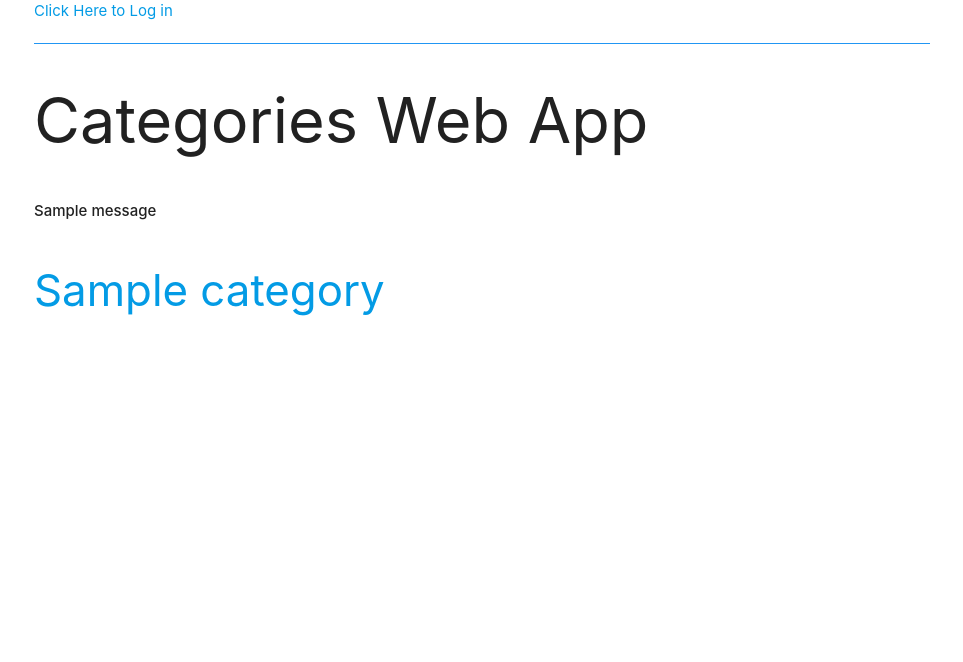
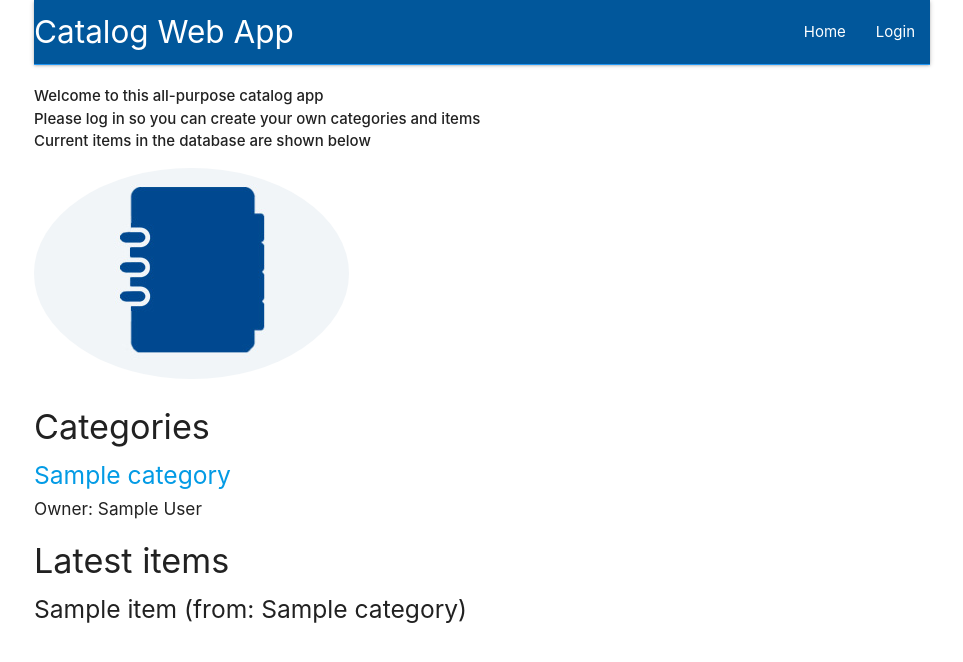
Before and after one commit to gladiusaxelay/UDFSND-Item-Catalog, a Flask app: page / in a window 1280 px wide. Shown: the top 662 px of the page, without its empty margins (158-1121 px from the left). Run offline with Flask 2, Linux system fonts and the light colour scheme; tables that the repository leaves empty hold one stand-in row (values such as "Sample post"); one stand-in notice (Sample message) is shown; parts of the project's set-up code (start-up, migrations or seed data) failed here and were passed over.

Commit message:
handled exceptions and improved graphical interface

```diff
--- a/app.py
+++ b/app.py
@@ -62,7 +62,10 @@ def showCategories():
     items = session.query(
         CategoryItem).order_by(CategoryItem.id.desc())
     if 'username' not in login_session:
-        return render_template('public_catalog.html', categories=categories)
+        flash('Welcome to this all-purpose catalog app')
+        flash('Please log in so you can create your own categories and items')
+        flash('Current items in the database are shown below')
+        return render_template('public_catalog.html', categories=categories, items=items)
     else:
         return render_template('catalog.html', categories=categories, items=items)
 
@@ -70,14 +73,20 @@ def showCategories():
 @app.route('/category/new/', methods=['GET', 'POST'])
 def newCategory():
     if 'username' not in login_session:
-        return redirect('/login')
-    if request.method == 'POST':
+        flash('Please log in to create a new category')
+        return redirect(url_for('showCategories'))
+
+    if request.method == 'POST' and request.form['name']!='':
         newCategory = Category(
             name = request.form['name'],
             user_id = login_session['user_id'])
         session.add(newCategory)
-        flash('New Category %s Successfully Created' % newCategory.name)
+        flash('New category %s successfully created!' % (newCategory.name))
         session.commit()
+        return redirect(url_for('showCategories'))
+
+    elif request.method == 'POST':
+        flash('Nothing created, operation cancelled or no name given')
         return redirect(url_for('showCategories'))
     else:
         return render_template('new_category.html')
@@ -85,17 +94,38 @@ def newCategory():
 # Edit a category
 @app.route('/categories/<int:category_id>/edit/', methods=['GET', 'POST'])
 def editCategory(category_id):
-    if 'username' not in login_session:
-        return redirect('/login')
     editedCategory = session.query(
         Category).filter_by(id=category_id).one()
-    if request.method == 'POST':
+    if login_session['user_id'] != editedCategory.user_id:
+        flash('Cannot edit this category as you are not its owener')
+        return redirect(url_for('showCategories'))
+    if request.method == 'POST' and request.form['name'] != editedCategory.name:
         if request.form['name']:
             editedCategory.name = request.form['name']
-            flash('Category Successfully Edited %s' % editedCategory.name)
+            flash('Category successfully edited to %s' % editedCategory.name)
             return redirect(url_for('showCategories'))
+    elif request.method == 'POST':
+        flash('Nothing changed, operation cancelled or inputs where NULL')
+        return redirect(url_for('showCategories'))
     else:
         return render_template('editCategory.html', category=editedCategory)
+
+
+    if request.method == 'POST' and request.form['name'] != '' and request.form['description'] != '':
+        insertNewItem = CategoryItem(
+            name = request.form['name'],
+            description = request.form['description'],
+            user_id = login_session['user_id'],
+            category_id = category_id)
+        session.add(insertNewItem)
+        flash('New item %s created' % insertNewItem.name)
+        session.commit()
+        return redirect(url_for('showCategories'))
+    elif request.method == 'POST':
+        flash('Nothing changed, operation cancelled or inputs where NULL')
+        return redirect(url_for('showCategories'))
+    else:
+        return render_template('new_category_item.html', category = category)
 
 #Delete a category
 @app.route('/categories/<int:category_id>/delete/', methods=['GET', 'POST'])
@@ -104,8 +134,11 @@ def deleteCategory(category_id):
         return redirect('/login')
     categoryToDelete = session.query(
         Category).filter_by(id=category_id).one()
+    categoryToDelete2 = session.query(
+        Category).filter_by(id=category_id)
     if request.method == 'POST':
-        session.delete(categoryToDelete)
+        session.query(
+        Category).filter_by(id=category_id).delete()
         flash('%s Successfully Deleted' % categoryToDelete.name)
         session.commit()
         return redirect(url_for('showCategories'))
@@ -114,6 +147,23 @@ def deleteCategory(category_id):
 
 
 ### CATEGORY ITEMS OPERATIONS ###
+@app.route('/categories/public/<int:category_id>/items/')
+def showPublicCategoryItems(category_id):
+    """show the items in the category"""
+    category = session.query(Category).filter_by(id=category_id).one()
+    categories = session.query(Category).all()
+    creator = getUserInfo(category.user_id)
+    items = session.query(
+        CategoryItem).filter_by(category_id=category_id).order_by(CategoryItem.id.desc())
+
+    flash('(Note that you can only make changes to categories/items you created)')
+    return render_template(
+        'public_category_items.html',
+        category=category,
+        categories=categories,
+        creator=creator,
+        items=items)
+
 @app.route('/categories/<int:category_id>/items/')
 def showCategoryItems(category_id):
     """show the items in the category"""
@@ -122,28 +172,37 @@ def showCategoryItems(category_id):
     creator = getUserInfo(category.user_id)
     items = session.query(
         CategoryItem).filter_by(category_id=category_id).order_by(CategoryItem.id.desc())
-    return render_template(
+
+    if login_session['user_id'] == category.user_id:
+        return render_template(
         'category_items.html',
         category=category,
         categories=categories,
         creator=creator,
         items=items)
 
+    else:
+        return redirect(url_for('showPublicCategoryItems', category_id=category_id))
+
 # Create a new category item
 @app.route('/categories/<int:category_id>/item/new/', methods=['GET', 'POST'])
 def newCategoryItem(category_id):
     category = session.query(Category).filter_by(id=category_id).one()
-    if 'username' not in login_session:
-        return redirect('/login')
-    if request.method == 'POST':
+    if login_session['user_id'] != category.user_id:
+        flash('Cannot add an item to this category as you are not the creator, please log in for verification')
+        return redirect(url_for('showCategories'))
+    if request.method == 'POST' and request.form['name'] != '':
         insertNewItem = CategoryItem(
             name = request.form['name'],
             description = request.form['description'],
             user_id = login_session['user_id'],
             category_id = category_id)
         session.add(insertNewItem)
-        flash('New Item %s Created' % insertNewItem.name)
+        flash('New item %s created' % insertNewItem.name)
         session.commit()
+        return redirect(url_for('showCategories'))
+    elif request.method == 'POST':
+        flash('Nothing created, operation cancelled or item name missing')
         return redirect(url_for('showCategories'))
     else:
         return render_template('new_category_item.html', category = category)
@@ -155,8 +214,9 @@ def editCategoryItem(category_id, item_id):
     editedItem = session.query(
         CategoryItem).filter_by(id=item_id).one()
     if editedItem.user_id != login_session['user_id']:
+        flash('Cannot edit this item as you are not the creator, please log in for verification')
         return redirect('/categories/')
-    if request.method == 'POST':
+    if request.method == 'POST' and (request.form['name'] != editedItem.name or request.form['description'] != editedItem.description):
         if request.form['name']:
             editedItem.name = request.form['name']
         if request.form['description']:
@@ -164,6 +224,9 @@ def editCategoryItem(category_id, item_id):
         session.add(editedItem)
         session.commit()
         flash("Category item edited")
+        return redirect(url_for('showCategories'))
+    elif request.method == 'POST':
+        flash('Nothing changed, operation cancelled or inputs where NULL')
         return redirect(url_for('showCategories'))
     else:
         categories = session.query(Category).all()
@@ -177,9 +240,10 @@ def editCategoryItem(category_id, item_id):
     '/categories/<int:category_id>/item/<int:item_id>/delete',
     methods=['GET', 'POST'])
 def deleteCategoryItem(category_id, item_id):
-    if 'username' not in login_session:
+    itemToDelete = session.query(CategoryItem).filter_by(id=item_id).one()
+    if itemToDelete.user_id != login_session['user_id']:
+        flash('Cannot delete this item as you are not its owner')
         return redirect('/categories')
-    itemToDelete = session.query(CategoryItem).filter_by(id=item_id).one()
     if request.method == 'POST':
         session.delete(itemToDelete)
         session.commit()
@@ -263,13 +327,13 @@ def fbconnect():
     login_session['user_id'] = user_id
 
     output = ''
-    output += '<h1>Welcome, '
+    output += '<h5>Welcome, '
     output += login_session['username']
 
-    output += '!</h1>'
+    output += '!</h5>'
     output += '<img src="'
     output += login_session['picture']
-    output += ' " style = "width: 300px; height: 300px;border-radius: 150px;-webkit-border-radius: 150px;-moz-border-radius: 150px;"> '
+    output += ' " style = "width: 150px; height: 150px;border-radius: 150px;-webkit-border-radius: 150px;-moz-border-radius: 150px;"> '
 
     flash("Now logged in as %s" % login_session['username'])
     return output
@@ -368,13 +432,13 @@ def gconnect():
     login_session['user_id'] = user_id
 
     output = ''
-    output += '<h1>Welcome, '
+    output += '<h5>Welcome, '
     output += login_session['username']
-    output += '!</h1>'
+    output += '!</h5>'
     output += '<img src="'
     output += login_session['picture']
-    output += ' " style = "width: 300px; height: 300px;border-radius: 150px;-webkit-border-radius: 150px;-moz-border-radius: 150px;"> '
-    flash("you are now logged in as %s" % login_session['username'])
+    output += ' " style = "width: 150px; height: 150px;border-radius: 150px;-webkit-border-radius: 150px;-moz-border-radius: 150px;"> '
+    flash("You are now logged in as %s" % login_session['username'])
     print ("done!")
     return output
 
@@ -471,7 +535,5 @@ def disconnect():
 if __name__ == '__main__':
     app.secret_key = 'super_secret_key'
     app.debug = True
-    newUser = User(name= 'claudio', email= 'ippolitop@test.com', picture= 'none')
-    session.add(newUser)
     session.commit()
     app.run(host='0.0.0.0', port=8080)
--- /dev/null
+++ b/client_secrets.json
@@ -0,0 +1 @@
+{"web":{"client_id":"488751007908-sa2vchaskt92a9redd34llog1fi2mnlb.apps.googleusercontent.com","project_id":"udfsnd","auth_uri":"https://accounts.google.com/o/oauth2/auth","token_uri":"https://oauth2.googleapis.com/token","auth_provider_x509_cert_url":"https://www.googleapis.com/oauth2/v1/certs","client_secret":"Zck2EaXjl7TELXHNfvw93QOs","redirect_uris":["http://localhost:8080/categories/"],"javascript_origins":["http://localhost:8080"]}}
--- /dev/null
+++ b/fb_client_secrets.json
@@ -0,0 +1,6 @@
+{
+    "web": {
+        "app_id":"291111334850829",
+        "app_secret": "f6251d6cb4928d0159bf2bde0643350d"
+    }
+}
--- a/templates/catalog.html
+++ b/templates/catalog.html
@@ -28,7 +28,7 @@
     <div class="col-md-10 padding-none">
         <a href="{{url_for('newCategory')}}">
             <button class="btn btn-default light-blue darken-1" id="new-category">
-				<span class="glyphicon glyphicon-cutlery" aria-hidden="true"></span>Add Category
+				<span class="glyphicon glyphicon-cutlery" aria-hidden="true"></span>Create new category
 			</button>
         </a>
     </div>
@@ -44,11 +44,12 @@
                 <h5>{{category.name}}</h5>
             </div>
         </a>
+        <h6>Owner: {{category.user.name}}</h6>
         {% endfor %} {% if items !=[] %}
         <h4>Latest Items</h4>
         {% for i in items %}
         <div class="category-item">
-            <h5>{{i.name}} ({{i.category.name}})</h5>
+            <h5>{{i.name}} (from: {{i.category.name}})</h5>
             <a href="{{url_for('editCategoryItem', category_id = i.category.id, item_id=i.id )}}">Edit</a> |
             <a href="{{url_for('deleteCategoryItem', category_id = i.category.id, item_id=i.id )}}">Delete</a>
         </div>
--- a/templates/deleteCategory.html
+++ b/templates/deleteCategory.html
@@ -1,12 +1,12 @@
 {% extends "main.html" %} {% block content %} {% include "header.html" %}
-<h2> Are you sure you want to delete {{category.name}}? </h2>
+<h5> Delete category {{category.name}}? </h5>
 
 <form action="#" method='post'>
 
-    <button type="submit" class="btn btn-default delete" id="submit" type="submit">
+    <button type="submit" class="btn btn-default delete light-blue darken-1" id="submit" type="submit">
 	<span class="glyphicon glyphicon-trash" aria-hidden="true"></span>Delete</button>
     <a href="{{url_for('showCategories')}}">
-        <button class="btn btn-default delete">
+        <button class="btn btn-default delete light-blue darken-1">
 		<span class="glyphicon glyphicon-remove" aria-hidden="true"></span> Cancel</button>
     </a>
 
--- a/templates/delete_category_item.html
+++ b/templates/delete_category_item.html
@@ -1,11 +1,11 @@
 {% extends "main.html" %} {% block content %} {% include "header.html" %}
-<h2> Are you sure you want to delete {{item.name}}? </h2>
+<h5> Delete item {{item.name}}? </h5>
 
 <form action="#" method='post'>
 
-    <button type="submit" class="btn btn-default delete" id="submit" type="submit">
+    <button type="submit" class="btn btn-default delete light-blue darken-1" id="submit" type="submit">
 		<span class="glyphicon glyphicon-trash" aria-hidden="true"></span>Delete</button>
-    <button class="btn btn-default delete">
+    <button class="btn btn-default delete deep-orange accent-4">
 		<span class="glyphicon glyphicon-remove" aria-hidden="true"></span>
 		<a href="{{ url_for('showCategories') }}">
 			Cancel
--- a/templates/header.html
+++ b/templates/header.html
@@ -1,12 +1,12 @@
 <nav>
 	<div class="nav-wrapper light-blue darken-4">
-		<a href="#" class="brand-logo">Catalog Web App</a>
+		<a href="{{url_for('showCategories')}}" class="brand-logo">Catalog Web App</a>
 		<ul id="nav-mobile" class="right hide-on-med-and-down">
-			<li><a href="{{url_for('showCategories')}}">Show All Categories </a></li>
+			<li><a href="{{url_for('showCategories')}}">Home</a></li>
 			{%if 'username' not in session %}
-			<li><a href="{{url_for('showLogin')}}">Click Here to Login </a></li>
+			<li><a href="{{url_for('showLogin')}}">Login</a></li>
 			{% else %}
-			<li><a href="{{url_for('disconnect')}}">Logout </a></li>
+			<li><a href="{{url_for('disconnect')}}">Logout</a></li>
 			{% endif %}
 		</ul>
 	</div>
--- a/templates/public_catalog.html
+++ b/templates/public_catalog.html
@@ -1,19 +1,7 @@
-{% extends "main.html" %}
-{% block content %}
-<div class="row top-menu">
-	<div class="col-md-10"></div>
-	<div class="col-md-2 text-right">
-		<a href="{{url_for('showLogin')}}">Click Here to Log in </a>
-	</div>
-</div>
+{% extends "main.html" %} {% block content %} {% include "header.html" %}
+
 <div class="row divider blue">
 	<div class="col-md-12"></div>
-</div>
-<div class="row banner main">
-	<div class="col-md-1"></div>
-	<div class="col-md-11 padding-none">
-		<h1>Categories Web App</h1>
-	</div>
 </div>
 
 <div class='flash'>
@@ -33,19 +21,30 @@
 <div class="row padding-top padding-bottom">
 	<div class="col-md-1"></div>
 	<div class="col-md-10 padding-none">
-
+	<img src="/static/catalog-icon-7353.jpg" class="circle responsive-img">
 	</div>
 	<div class="col-md-1"></div>
 </div>
-{% for category in categories %}
-<a href="{{url_for('showCategories', category_id = category.id)}}">
-	<div class="row">
+
+<div class="row">
 		<div class="col-md-1"></div>
-		<div class="col-md-10 category-list">
-			<h3>{{category.name}}</h3>
+		<div class="col-md-3">
+			<h4>Categories</h4>
+			{% for category in categories %}
+			<a href="{{url_for('showPublicCategoryItems', category_id = category.id)}}">
+				<div class="category-item">
+					<h5>{{category.name}}</h5>
+				</div>
+			</a>
+			<h6>Owner: {{category.user.name}}</h6>
+			{% endfor %} {% if items !=[] %}
+			<h4>Latest items</h4>
+			{% for i in items %}
+			<div class="category-item">
+				<h5>{{i.name}} (from: {{i.category.name}})</h5>
+			</div>
+			{% endfor %}
 		</div>
-		<div class="col-md-1"></div>
 	</div>
-</a>
-{% endfor %}
+	{% endif %}
 {% endblock %}
```
Also changed, not shown: templates/category_items.html (+4 -4 lines), templates/editCategory.html (+4 -6 lines), templates/edit_category_item.html (+4 -6 lines), templates/login.html (+15 -0 lines), templates/new_category.html (+6 -6 lines), templates/new_category_item.html (+8 -8 lines), templates/public_category_items.html (added, +39 -0 lines), static/catalog-icon-7353.jpg (added).
